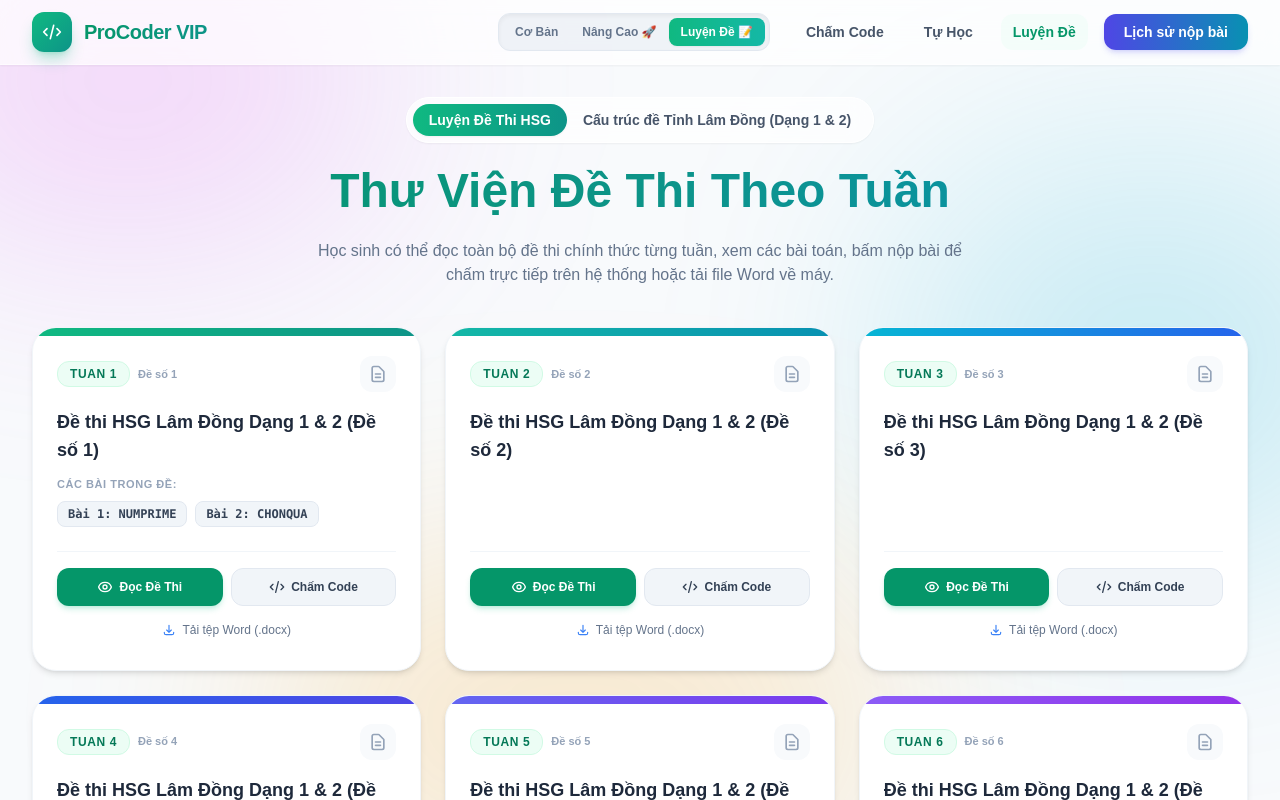
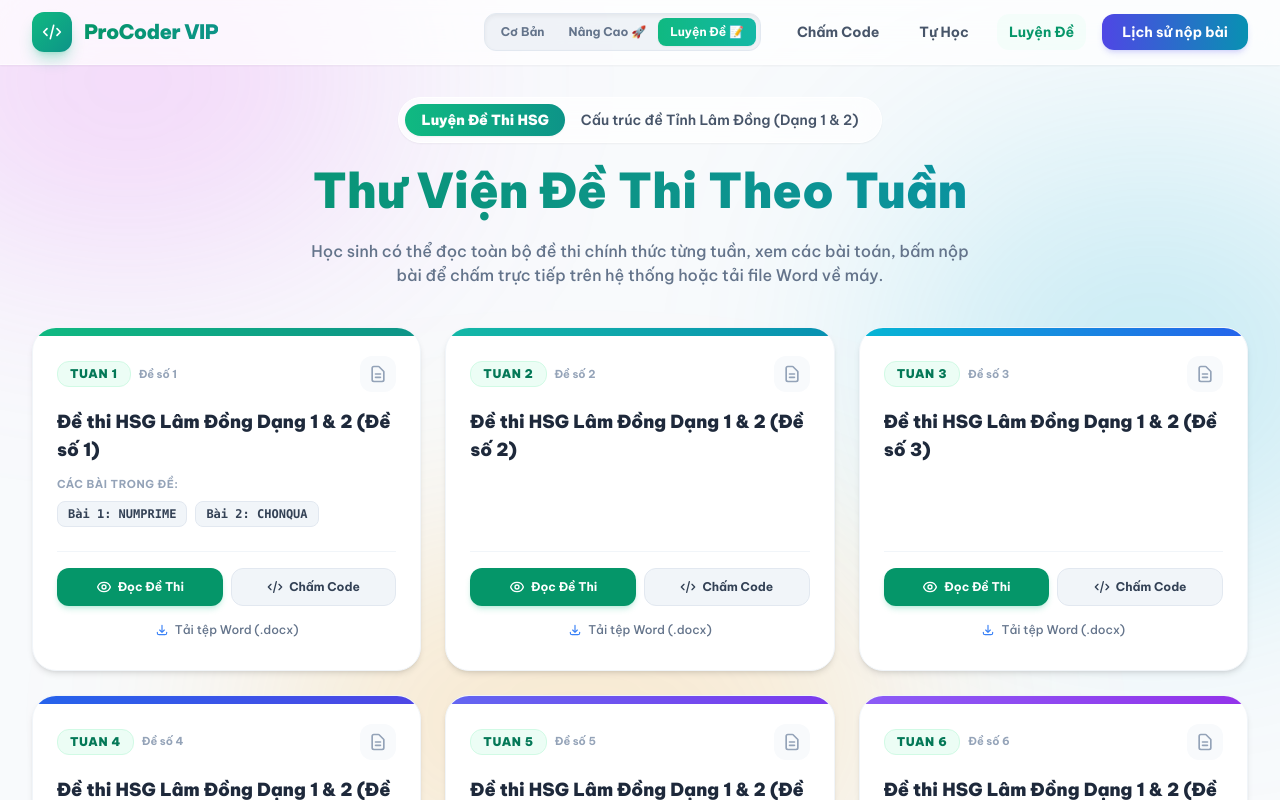
Before and after one commit to c3nbk2026-ai/web-cham-bai-hsg, a Next.js app: page /luyen-de in a window 1280 px wide. Shown: the top 800 px of the page. Built offline with nearby package versions, Linux system fonts and the light colour scheme.

Commit message:
fix(font): doi sang font Be Vietnam Pro toi uu tieng Viet day du dau

```diff
--- a/src/app/globals.css
+++ b/src/app/globals.css
@@ -1,3 +1,5 @@
+@import url('https://fonts.googleapis.com/css2?family=Be+Vietnam+Pro:ital,wght@0,300;0,400;0,500;0,600;0,700;0,800;0,900;1,400;1,600&display=swap');
+
 @tailwind base;
 @tailwind components;
 @tailwind utilities;
@@ -14,10 +16,23 @@
   }
 }
 
-body {
+html, body {
   color: var(--foreground);
   background: var(--background);
-  font-family: Arial, Helvetica, sans-serif;
+  font-family: 'Be Vietnam Pro', var(--font-be-vietnam-pro), system-ui, -apple-system, BlinkMacSystemFont, "Segoe UI", Roboto, sans-serif;
+  text-rendering: optimizeLegibility;
+  -webkit-font-smoothing: antialiased;
+  -moz-osx-font-smoothing: grayscale;
+}
+
+/* Ép buộc mọi tiêu đề, văn bản, nút bấm sử dụng font Be Vietnam Pro chuẩn tiếng Việt */
+h1, h2, h3, h4, h5, h6, p, span, a, button, input, textarea, select, label {
+  font-family: 'Be Vietnam Pro', var(--font-be-vietnam-pro), system-ui, -apple-system, sans-serif;
+}
+
+/* Đảm bảo vùng code giữ nguyên font Monospace kỹ thuật */
+code, pre, .font-mono, kbd, samp {
+  font-family: ui-monospace, SFMono-Regular, Menlo, Monaco, Consolas, "Liberation Mono", "Courier New", monospace !important;
 }
 
 @layer utilities {
--- a/src/app/layout.tsx
+++ b/src/app/layout.tsx
@@ -1,12 +1,14 @@
 import type { Metadata } from "next";
-import { Inter } from "next/font/google";
+import { Be_Vietnam_Pro } from "next/font/google";
 import "./globals.css";
 import Navbar from "@/components/Navbar";
 import { ModeProvider } from "@/components/ModeContext";
 
-const inter = Inter({
-  subsets: ["latin", "vietnamese"],
-  variable: "--font-inter",
+const beVietnamPro = Be_Vietnam_Pro({
+  weight: ["300", "400", "500", "600", "700", "800", "900"],
+  subsets: ["vietnamese", "latin"],
+  variable: "--font-be-vietnam-pro",
+  display: "swap",
 });
 
 export const metadata: Metadata = {
@@ -20,8 +22,8 @@ export default function RootLayout({
   children: React.ReactNode;
 }>) {
   return (
-    <html lang="vi">
-      <body className={` antialiased bg-slate-50 min-h-screen flex flex-col selection:bg-indigo-500/20 relative overflow-x-hidden`}>
+    <html lang="vi" className={beVietnamPro.variable}>
+      <body className={`${beVietnamPro.className} font-sans antialiased bg-slate-50 min-h-screen flex flex-col selection:bg-indigo-500/20 relative overflow-x-hidden`}>
 
         {/* Colorful Background Blobs */}
         <div className="fixed inset-0 overflow-hidden pointer-events-none z-0">
--- a/src/app/thi/page.tsx
+++ b/src/app/thi/page.tsx
@@ -1645,7 +1645,7 @@ py_run_result = json.dumps({"is_err": is_err, "output": formatted_res})
                         <svg className="w-4 h-4 text-amber-400" fill="none" stroke="currentColor" viewBox="0 0 24 24"><path strokeLinecap="round" strokeLinejoin="round" strokeWidth="2.5" d="M13 16h-1v-4h-1m1-4h.01M21 12a9 9 0 11-18 0 9 9 0 0118 0z"></path></svg>
                         Yêu cầu đề bài:
                       </div>
-                      <p className="text-slate-100 font-normal leading-relaxed text-justify" style={{ fontSize: `${examFontSize}px`, lineHeight: `${Math.round(examFontSize * 1.6)}px` }}>
+                      <p className="text-slate-100 font-medium leading-relaxed text-justify tracking-normal" style={{ fontSize: `${examFontSize}px`, lineHeight: `${Math.round(examFontSize * 1.6)}px` }}>
                         {EXAM_PREVIEW_DATA[examItem.problemName].desc}
                       </p>
                     </div>
--- a/tailwind.config.ts
+++ b/tailwind.config.ts
@@ -8,6 +8,9 @@ const config: Config = {
   ],
   theme: {
     extend: {
+      fontFamily: {
+        sans: ["'Be Vietnam Pro'", "var(--font-be-vietnam-pro)", "system-ui", "sans-serif"],
+      },
       colors: {
         background: "var(--background)",
         foreground: "var(--foreground)",
```
